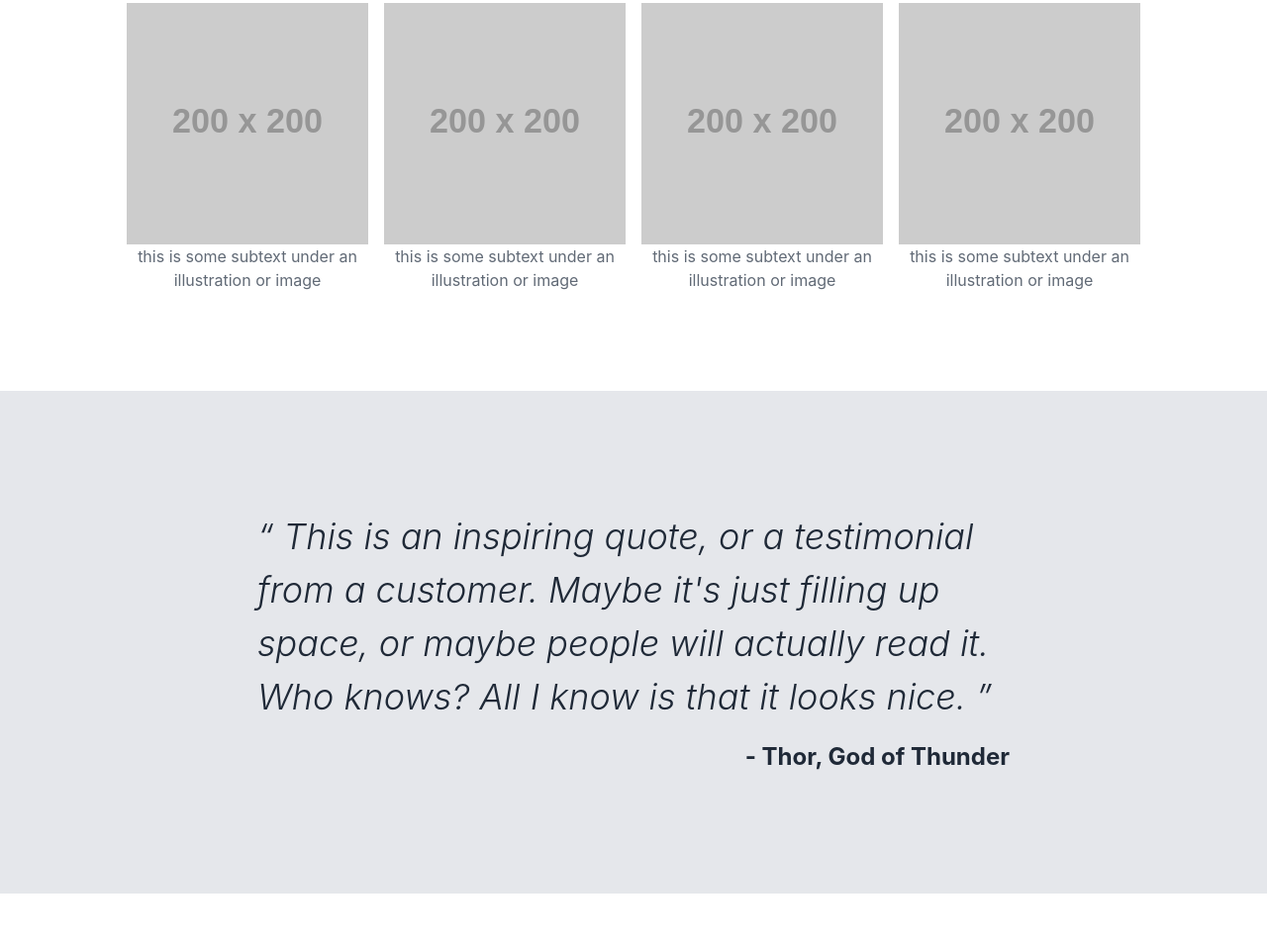
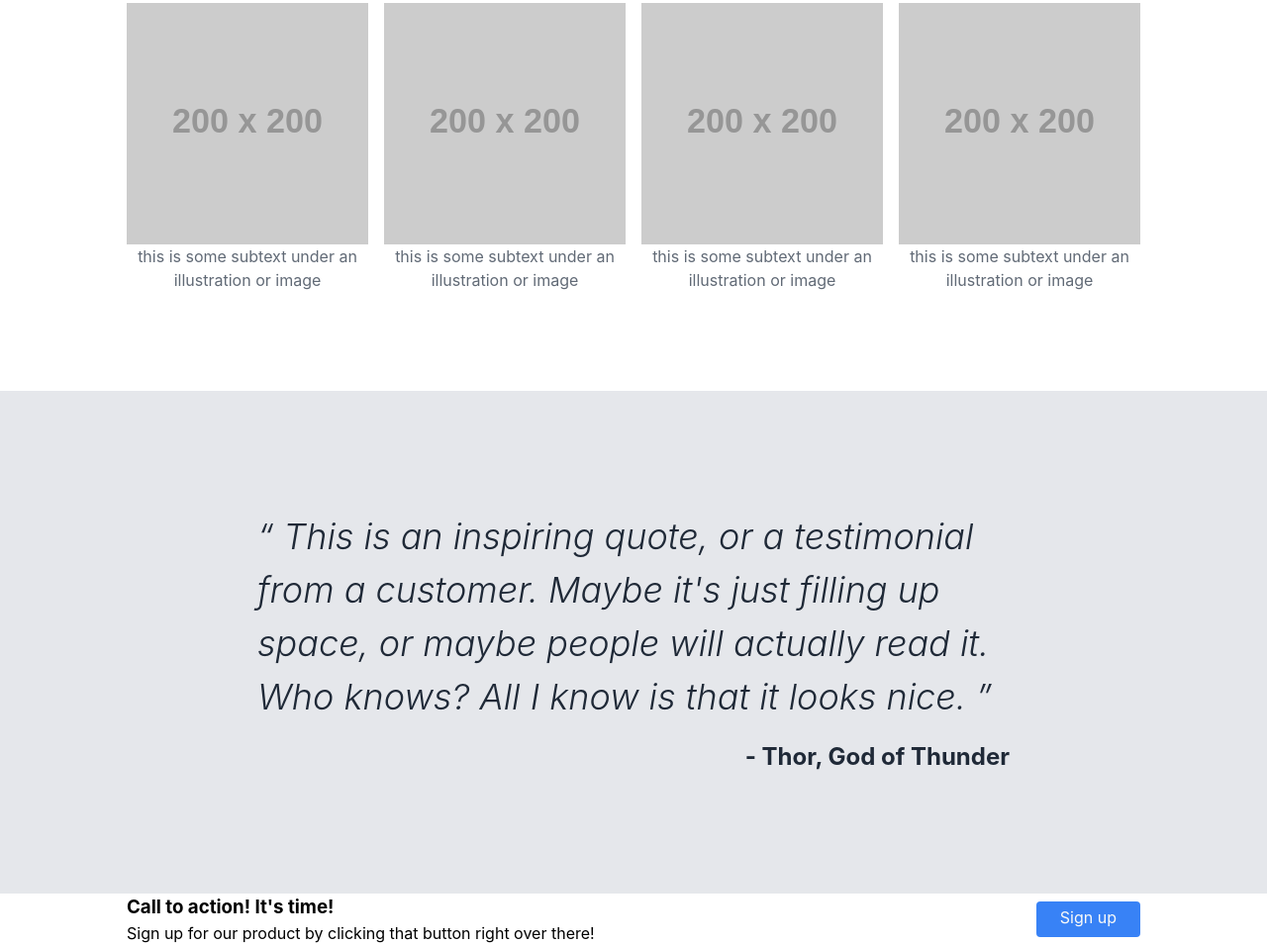
Before and after one commit to jsklcodes/odin-landing-page, a plain HTML site: page index.html in a window 1280 px wide. Shown: the part 645-1600 px from the top of the page at 99% size. Before the commit the page ends 1548 px from the top, so only its background shows below. Drawn offline with Linux system fonts and the light colour scheme; placeholder pictures from the web are drawn by us.

Commit message:
Add call-to-action markup

```diff
--- a/index.html
+++ b/index.html
@@ -1,6 +1,5 @@
 <!DOCTYPE html>
 <html lang="en">
-
   <head>
     <meta charset="UTF-8" />
     <meta name="viewport" content="width=device-width, initial-scale=1.0" />
@@ -40,7 +39,11 @@
           <button class="button">Sign up</button>
         </div>
 
-      <img class="hero-image img-fluid" src="https://placehold.co/500x260" alt="" />
+        <img
+          class="hero-image img-fluid"
+          src="https://placehold.co/500x260"
+          alt=""
+        />
       </div>
     </section>
 
@@ -86,6 +89,21 @@
         <p class="testimonial-author">- Thor, God of Thunder</p>
       </div>
     </section>
+
+    <section class="cta">
+      <h2 class="secondary-title sr-only">Call to action</h2>
+
+      <div class="cta-card container">
+        <div class="cta-container flex items-center justify-between">
+          <div>
+            <h3 class="cta-title">Call to action! It's time!</h3>
+            <p class="cta-text">
+              Sign up for our product by clicking that button right over there!
+            </p>
+          </div>
+          <button class="button button-outline">Sign up</button>
+        </div>
+      </div>
+    </section>
   </body>
-
 </html>
```
Lines whose indentation alone changed are shown as unchanged.
